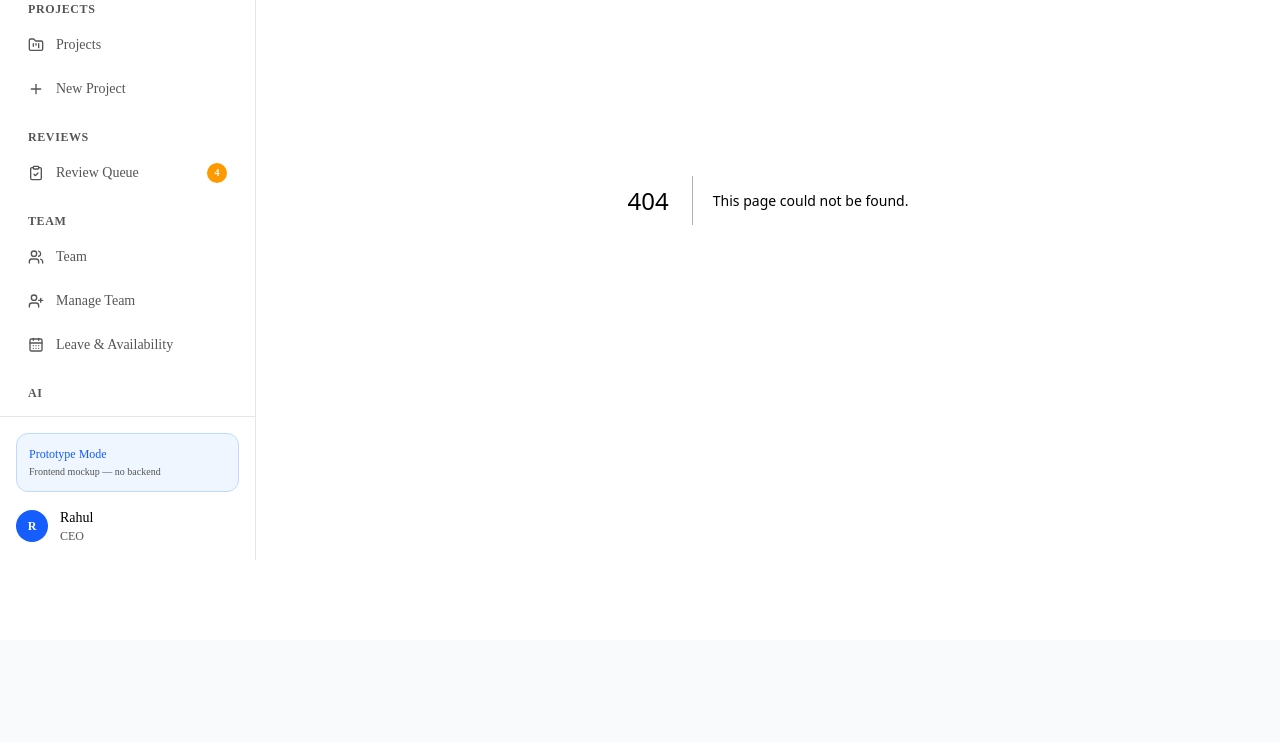
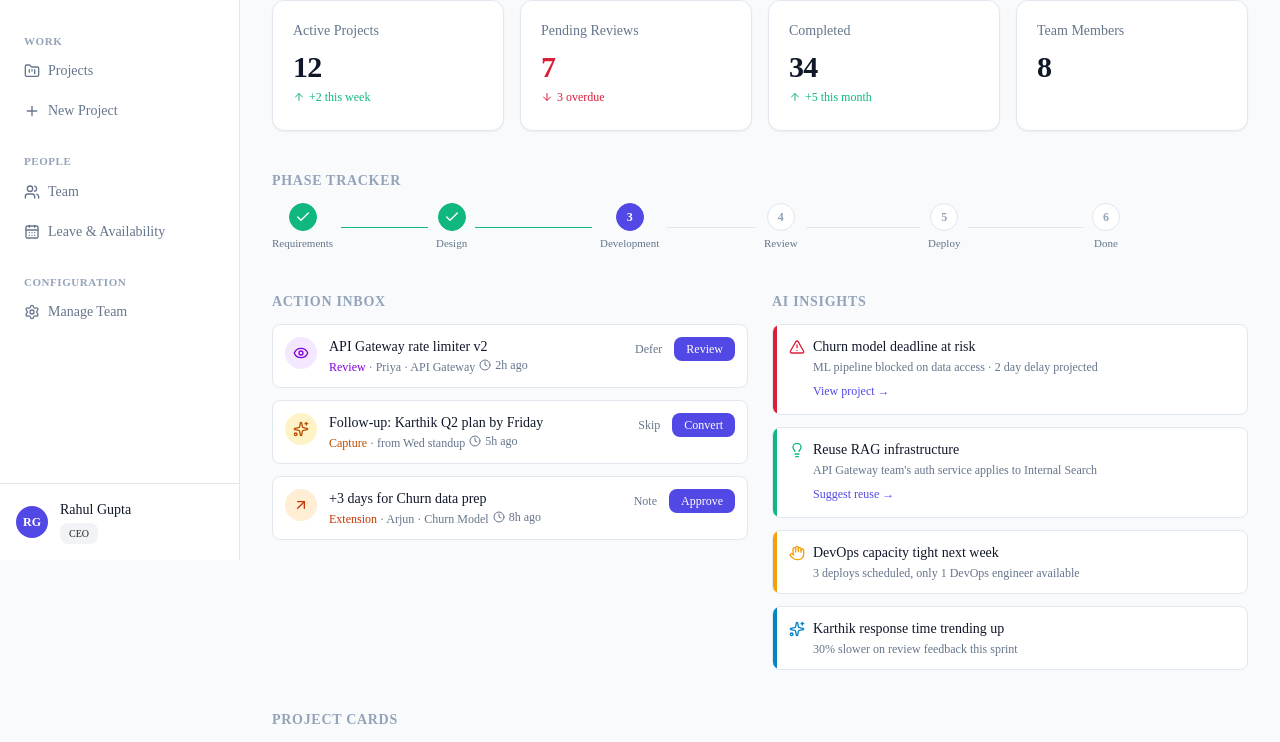
Before and after one commit to sathizz7/project-hub-webapp, a Next.js app: page /design-demo in a window 1280 px wide. Before the commit this address had no page. Shown: the part 240-982 px from the top of the page. Before the commit the page ends 880 px from the top, so only its background shows below. Built offline with nearby package versions, Linux system fonts and the light colour scheme.

Commit message:
feat(demo): add /design-demo route showcasing every primitive; remove legacy sidebar from root layout (per Plan 1 scope)

```diff
--- /dev/null
+++ b/src/app/design-demo/page.tsx
@@ -0,0 +1,175 @@
+"use client";
+
+import {
+  PageHeader,
+  KPIStat,
+  ProjectCard,
+  TaskRow,
+  ActionInboxItem,
+  InsightCard,
+  PhaseTracker,
+  EmptyState,
+} from "@/components/primitives";
+import { AppShell } from "@/components/shell/app-shell";
+import { Inbox } from "lucide-react";
+
+export default function DesignDemoPage() {
+  return (
+    <AppShell
+      role="ceo"
+      user={{ name: "Rahul Gupta", email: "rahul@projecthub.test", roleLabel: "CEO" }}
+      badges={{ reviews: 7, capture: 12 }}
+      notificationCount={3}
+      commandItems={[
+        { id: "p", group: "Navigate", label: "Open Projects", run: () => location.assign("/projects") },
+        { id: "r", group: "Navigate", label: "Open Reviews", run: () => location.assign("/reviews") },
+        { id: "n", group: "Create", label: "New Project", run: () => location.assign("/projects/new") },
+      ]}
+    >
+      <div className="space-y-10">
+        <PageHeader
+          title="Design demo"
+          description="Every shared primitive in light + dark. Toggle the theme in the topbar."
+          breadcrumb={<span>Internal / Design demo</span>}
+        />
+
+        <section className="space-y-3">
+          <h2 className="text-sm font-semibold uppercase tracking-wider text-fg-subtle">KPI Stats</h2>
+          <div className="grid grid-cols-4 gap-4">
+            <KPIStat label="Active Projects" value={12} delta={{ value: "+2 this week", direction: "up" }} />
+            <KPIStat label="Pending Reviews" value={7} delta={{ value: "3 overdue", direction: "down" }} tone="danger" />
+            <KPIStat label="Completed" value={34} delta={{ value: "+5 this month", direction: "up" }} />
+            <KPIStat label="Team Members" value={8} />
+          </div>
+        </section>
+
+        <section className="space-y-3">
+          <h2 className="text-sm font-semibold uppercase tracking-wider text-fg-subtle">Phase Tracker</h2>
+          <PhaseTracker
+            steps={[
+              { id: "1", label: "Requirements", status: "completed" },
+              { id: "2", label: "Design", status: "completed" },
+              { id: "3", label: "Development", status: "active" },
+              { id: "4", label: "Review", status: "pending" },
+              { id: "5", label: "Deploy", status: "pending" },
+              { id: "6", label: "Done", status: "pending" },
+            ]}
+          />
+        </section>
+
+        <section className="grid grid-cols-2 gap-6">
+          <div className="space-y-3">
+            <h2 className="text-sm font-semibold uppercase tracking-wider text-fg-subtle">Action Inbox</h2>
+            <ActionInboxItem
+              kind="review"
+              title="API Gateway rate limiter v2"
+              context="Priya · API Gateway"
+              age="2h ago"
+              primaryAction={{ label: "Review", onClick: () => {} }}
+              secondaryAction={{ label: "Defer", onClick: () => {} }}
+            />
+            <ActionInboxItem
+              kind="capture"
+              title="Follow-up: Karthik Q2 plan by Friday"
+              context="from Wed standup"
+              age="5h ago"
+              primaryAction={{ label: "Convert", onClick: () => {} }}
+              secondaryAction={{ label: "Skip", onClick: () => {} }}
+            />
+            <ActionInboxItem
+              kind="extension"
+              title="+3 days for Churn data prep"
+              context="Arjun · Churn Model"
+              age="8h ago"
+              primaryAction={{ label: "Approve", onClick: () => {} }}
+              secondaryAction={{ label: "Note", onClick: () => {} }}
+            />
+          </div>
+          <div className="space-y-3">
+            <h2 className="text-sm font-semibold uppercase tracking-wider text-fg-subtle">AI Insights</h2>
+            <InsightCard
+              severity="risk"
+              title="Churn model deadline at risk"
+              description="ML pipeline blocked on data access · 2 day delay projected"
+              action={{ label: "View project", onClick: () => {} }}
+            />
+            <InsightCard
+              severity="opportunity"
+              title="Reuse RAG infrastructure"
+              description="API Gateway team's auth service applies to Internal Search"
+              action={{ label: "Suggest reuse", onClick: () => {} }}
+            />
+            <InsightCard
+              severity="blocker"
+              title="DevOps capacity tight next week"
+              description="3 deploys scheduled, only 1 DevOps engineer available"
+            />
+            <InsightCard
+              severity="suggestion"
+              title="Karthik response time trending up"
+              description="30% slower on review feedback this sprint"
+            />
+          </div>
+        </section>
+
+        <section className="space-y-3">
+          <h2 className="text-sm font-semibold uppercase tracking-wider text-fg-subtle">Project Cards</h2>
+          <div className="grid grid-cols-3 gap-4">
+            <ProjectCard
+              href="#"
+              title="API Gateway & Rate Limiting"
+              type="engineering"
+              priority="high"
+              status="active"
+              phaseLabel="Phase 3 of 6 · Development"
+              progress={52}
+              daysRemaining={8}
+              assigneeNames={["Priya Sharma", "Arjun Mehta", "Vikram Patel"]}
+            />
+            <ProjectCard
+              href="#"
+              title="Churn Prediction Model"
+              type="data_science"
+              priority="critical"
+              status="active"
+              phaseLabel="Phase 2 of 5 · Experiment"
+              progress={38}
+              daysRemaining={4}
+              assigneeNames={["Meera Iyer", "Priya Sharma"]}
+            />
+            <ProjectCard
+              href="#"
+              title="Onboarding Flow Redesign"
+              type="design"
+              priority="medium"
+              status="active"
+              phaseLabel="Phase 4 of 5 · Review"
+              progress={71}
+              daysRemaining={12}
+              assigneeNames={["Sneha Kapoor", "Karthik Verma", "Ananya Roy", "Rahul Gupta"]}
+            />
+          </div>
+        </section>
+
+        <section className="space-y-3">
+          <h2 className="text-sm font-semibold uppercase tracking-wider text-fg-subtle">Task Rows</h2>
+          <div className="rounded-md border border-border bg-bg p-2">
+            <TaskRow title="Implement Redis-based throttling" assigneeName="Priya" due="Fri" priority="high" />
+            <TaskRow title="Build rate-limit middleware" assigneeName="Arjun" due="Mon" priority="medium" />
+            <TaskRow title="Token bucket impl" assigneeName="Priya" due="Today" priority="critical" />
+            <TaskRow title="Initial design doc" assigneeName="Rahul" priority="low" done />
+          </div>
+        </section>
+
+        <section className="space-y-3">
+          <h2 className="text-sm font-semibold uppercase tracking-wider text-fg-subtle">Empty State</h2>
+          <EmptyState
+            icon={Inbox}
+            title="You're caught up"
+            description="No pending reviews. Take a breath."
+          />
+        </section>
+      </div>
+    </AppShell>
+  );
+}
--- a/src/app/layout.tsx
+++ b/src/app/layout.tsx
@@ -1,7 +1,6 @@
 import type { Metadata } from "next";
 import { Geist, Geist_Mono } from "next/font/google";
 import { TooltipProvider } from "@/components/ui/tooltip";
-import { Sidebar } from "@/components/sidebar";
 import { ThemeProvider } from "@/components/theme/theme-provider";
 import "./globals.css";
 
@@ -31,14 +30,9 @@ export default function RootLayout({
       suppressHydrationWarning
       className={`${geistSans.variable} ${geistMono.variable} h-full antialiased`}
     >
-      <body className="min-h-full flex bg-gray-50/50">
+      <body className="min-h-full">
         <ThemeProvider>
-          <TooltipProvider>
-            <Sidebar />
-            <main className="flex-1 ml-64 p-6 lg:p-10 overflow-auto min-h-screen">
-              {children}
-            </main>
-          </TooltipProvider>
+          <TooltipProvider>{children}</TooltipProvider>
         </ThemeProvider>
       </body>
     </html>
```
